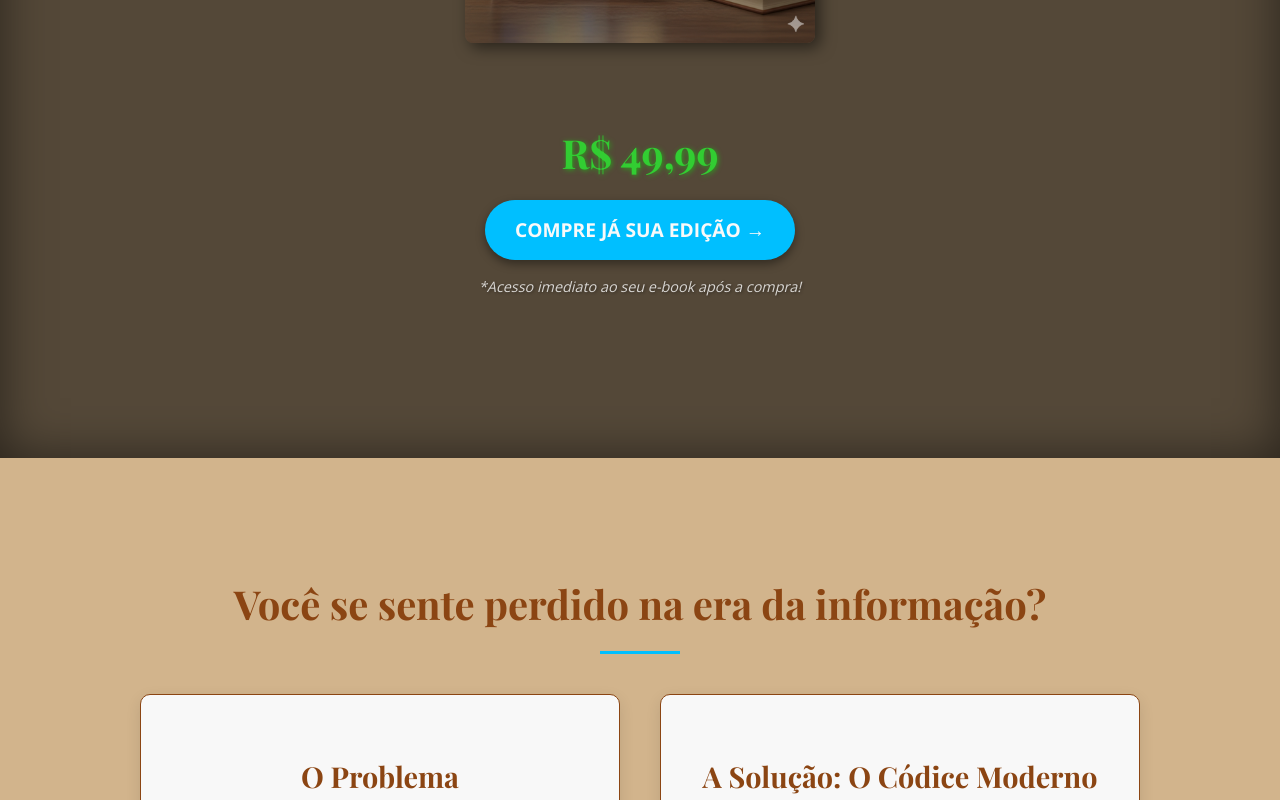
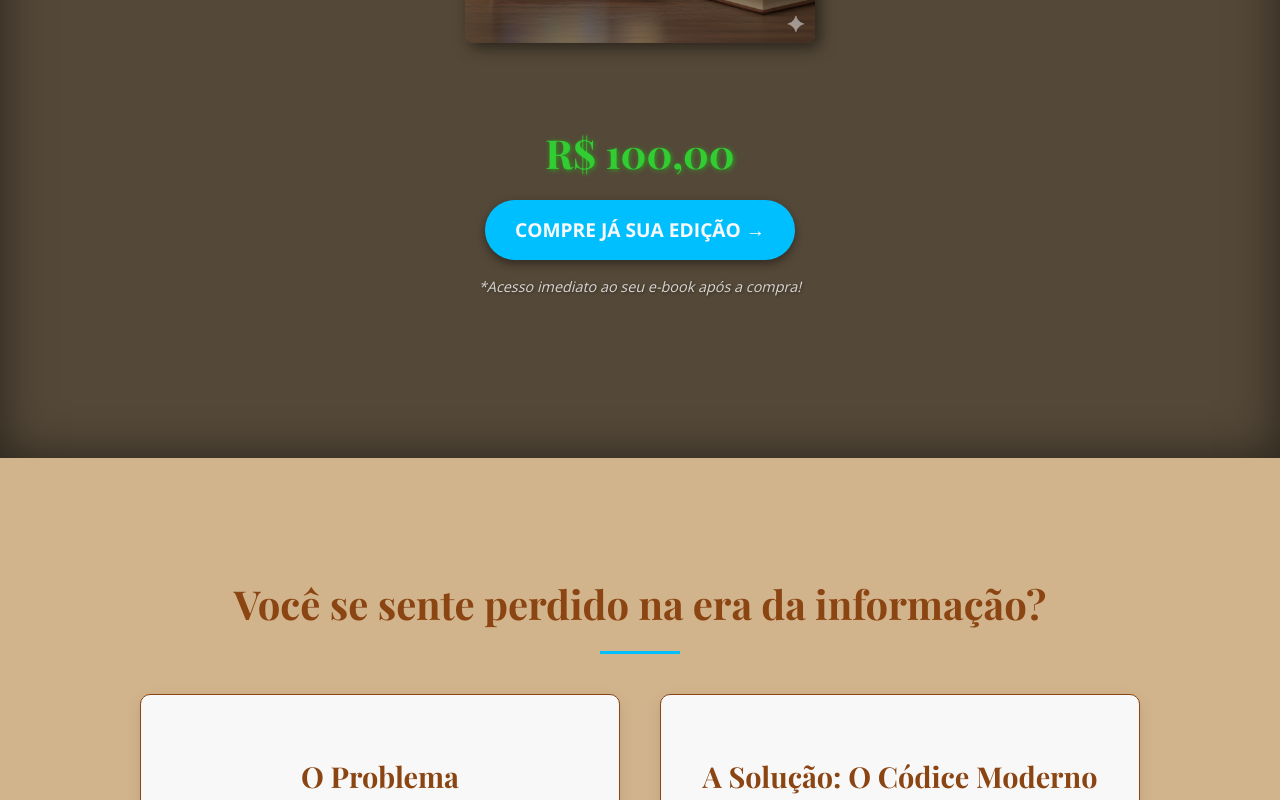
Before and after one commit to douglas-adrianodev/primeira-pagina, a plain HTML site: page index.html in a window 1280 px wide. Shown: the part 780-1580 px from the top of the page. Drawn offline with nearby package versions, Linux system fonts and the light colour scheme.

Commit message:
modificação1

```diff
--- a/index.html
+++ b/index.html
@@ -14,7 +14,7 @@
             <h1>O Códice Moderno: Decifre o Futuro com a Engenharia de PROMPT</h1>
             <p>Descubra a fusão pioneira de conhecimento milenar e inteligência artificial que redefinirá sua visão sobre tecnologia e inovação.</p>
             <img src="./capa.png" alt="Capa do E-book O Códice Moderno" class="ebook-image">
-            <p class="price">R$ 49,99</p>
+            <p class="price">R$ 100,00</p>
             <a href="#buy-now" class="cta-button">COMPRE JÁ SUA EDIÇÃO →</a>
             <p class="small-note">*Acesso imediato ao seu e-book após a compra!</p>
         </div>
@@ -161,7 +161,7 @@
         <div class="container">
             <h2>Não Fique Para Trás na Era Digital: Adquira o Códice Moderno Agora!</h2>
             <p>Um investimento no seu conhecimento, uma bússola para o futuro.</p>
-            <p class="price">R$ 49,99</p>
+            <p class="price">R$ 100,00</p>
             <a href="#" class="cta-button">COMPRE JÁ SUA EDIÇÃO →</a>
             <p class="small-note">*Acesso imediato ao seu e-book após a compra!</p>
         </div>
```
